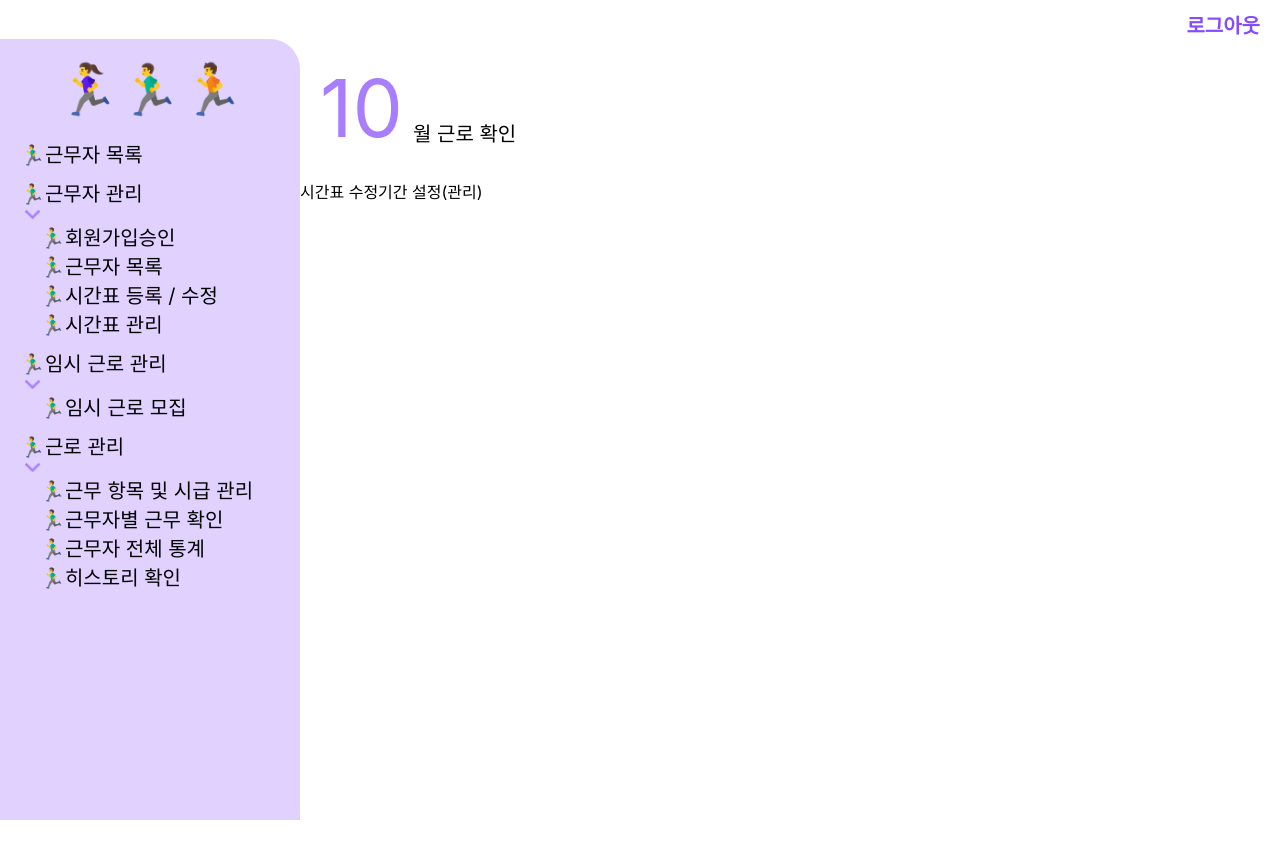
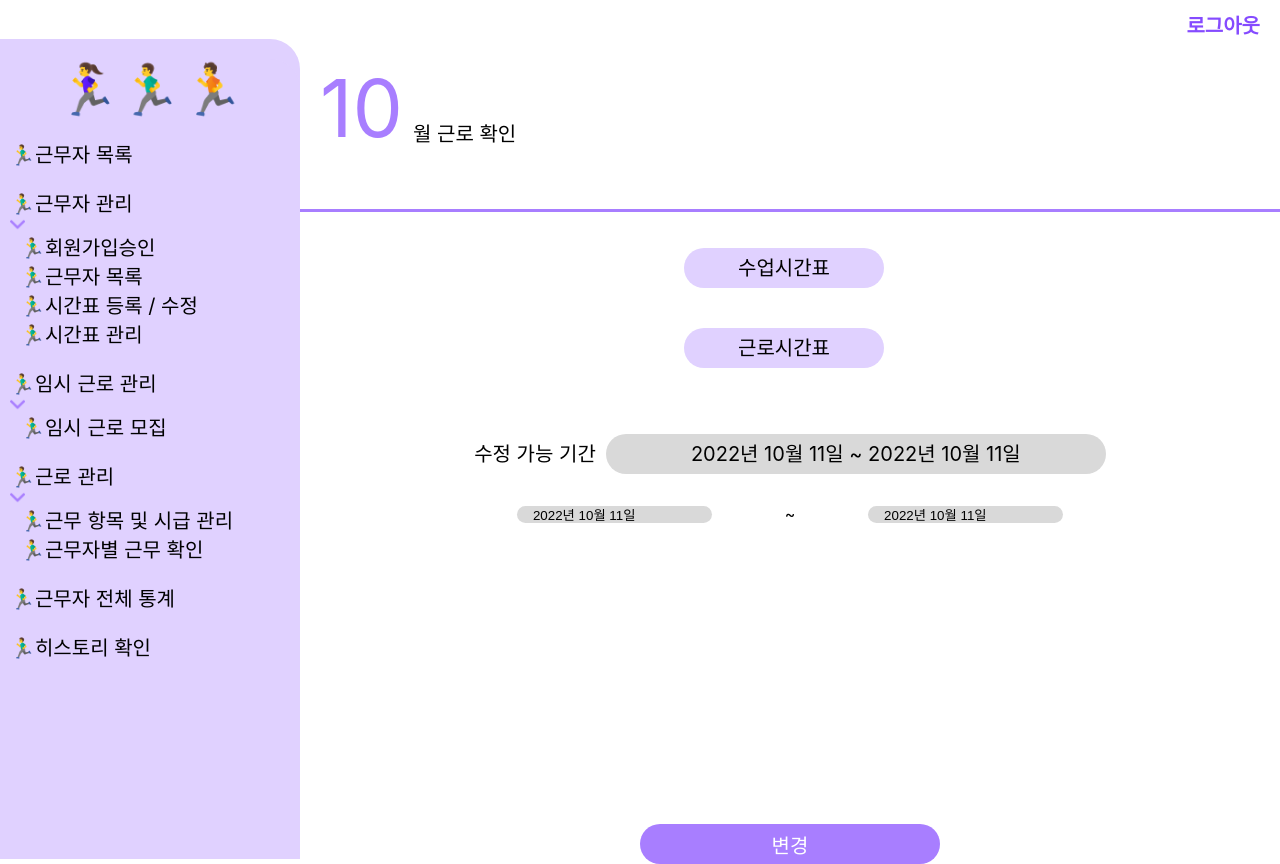
Before and after one commit to CantRunaway/Front-End, a React (Create React App) app: page /schedulemng in a window 1280 px wide. Before the commit the page ends 820 px from the top, so only its background shows below. Built offline with nearby package versions, Linux system fonts and the light colour scheme.

Commit message:
scheduleManage

```diff
--- a/package.json
+++ b/package.json
@@ -9,6 +9,7 @@
     "date-fns": "^2.29.3",
     "dayjs": "^1.11.5",
     "react": "^18.2.0",
+    "react-datepicker": "^4.8.0",
     "react-dom": "^18.2.0",
     "react-modal": "^3.15.1",
     "react-router-dom": "^6.4.2",
--- a/src/etc/Manager_Components/SideMenu.js
+++ b/src/etc/Manager_Components/SideMenu.js
@@ -14,14 +14,15 @@ function SideMenu() {
         🏃‍♀️🏃‍♂️🏃
       </div>
       <div className='menu'>
-        <ul>
+        {/* <ul> */}
           <ul className='menu_title'>🏃‍♂️근무자 목록</ul>
-          <ul className='menu_title' onClick={() => {setView1(!view1)}}>
+          <ul className='menu_title'>
             🏃‍♂️근무자 관리 {" "}
-            {view1 ? <img className="plus-minus" src="/img/sideplus.png" alt='' />
-             :
-             <img className="plus-minus" src="/img/sideminus.png" alt='' />}
-
+            {view1 ? <img className="plus-minus" src="/img/sideplus.png" alt=''
+              onClick={() => {setView1(!view1)}}
+            />
+            :
+            <img className="plus-minus" src="/img/sideminus.png" alt='' onClick={() => {setView1(!view1)}}/>}
             {view1 &&
             <>
             <li className='menu_contents'>
@@ -40,28 +41,28 @@ function SideMenu() {
             </>
             }
           </ul>
-          <ul className='menu_title' onClick={() => {setView2(!view2)}}>
+          <ul className='menu_title'>
             🏃‍♂️임시 근로 관리
-            {view2 ? <img className="plus-minus" src="/img/sideplus.png" alt='' />
+            {view2 ? <img className="plus-minus" src="/img/sideplus.png" alt='' onClick={() => {setView2(!view2)}}/>
              :
-             <img className="plus-minus" src="/img/sideminus.png" alt='' />}
+             <img className="plus-minus" src="/img/sideminus.png" alt='' onClick={() => {setView2(!view2)}}/>}
             {view2 && <li className='menu_contents'>🏃‍♂️임시 근로 모집</li> }
           </ul>
-          <ul className='menu_title' onClick={() => {setView3(!view3)}}>
+          <ul className='menu_title'>
             🏃‍♂️근로 관리{" "}
-            {view3 ? <img className="plus-minus" src="/img/sideplus.png"alt=''  />
+            {view3 ? <img className="plus-minus" src="/img/sideplus.png"alt=''  onClick={() => {setView3(!view3)}}/>
              :
-             <img className="plus-minus" src="/img/sideminus.png" alt='' />}
+             <img className="plus-minus" src="/img/sideminus.png" alt='' onClick={() => {setView3(!view3)}}/>}
             {view3 &&
             <>
               <li className='menu_contents'>🏃‍♂️근무 항목 및 시급 관리</li>
               <li className='menu_contents'>🏃‍♂️근무자별 근무 확인</li>
-              <li className='menu_contents'>🏃‍♂️근무자 전체 통계</li>
-              <li className='menu_contents'>🏃‍♂️히스토리 확인 </li>
             </>
             }
           </ul>
-        </ul>
+          <ul className='menu_title'>🏃‍♂️근무자 전체 통계</ul>
+          <ul className='menu_title'>🏃‍♂️히스토리 확인 </ul>
+        {/* </ul> */}
       </div>
     </div>
 
--- a/src/etc/css/SideMenu.css
+++ b/src/etc/css/SideMenu.css
@@ -11,7 +11,6 @@
 }
 
 .plus-minus{
-    margin-left: 5px;
     width: 15px;
     height: 15px;
 }
@@ -20,17 +19,19 @@
     font-size: 20px;
 }
 
-ul{
-    width: 100%;
-    height: 100%;
+.menu_title{
+    width: 280px;
+    height: auto;
     list-style: none;
     padding: 0;
-    margin: 10px;
+    margin-left: 10px;
     text-decoration-line: none;
 }
 
 .menu_contents{
-    margin-left: 20px;
+    width: 80%;
+    height: auto;
+    margin-left: 10px;
 }
 a, a:visited {
     text-decoration: none;
--- a/src/manager/page/ScheduleManagement/ScheduleManagementPage.js
+++ b/src/manager/page/ScheduleManagement/ScheduleManagementPage.js
@@ -21,7 +21,7 @@ function ScheduleManagementPage() {
           {/* 상단 */}
           <Header/>
           {/* 시간표 수정기간 설정 영역 */}
-          <ScheduleManagementSession/>
+         <ScheduleManagementSession/>
         </div>
       </div>
 
--- /dev/null
+++ b/src/manager/page/ScheduleManagement/components/ClassScheduleManage.js
@@ -0,0 +1,55 @@
+import React, {useState} from 'react'
+import '../css/ClassScheduleManage.css'
+import DatePicker ,{ registerLocale } from "react-datepicker";  // 한국어적용
+import ko from 'date-fns/locale/ko'; // 한국어적용
+import "react-datepicker/dist/react-datepicker.css";
+
+function ClassScheduleManage() {
+  registerLocale("ko", ko);
+  const [classStartDate, setClassStartDate] = useState(new Date());
+  const [classEndDate, setClassEndDate] = useState(new Date());
+
+  const ModificationClicked = () => {
+    alert("변경되었습니다.");
+  }
+
+  return (
+    <div className='ClassScheduleManage'>
+      <div className='periodcontents'>
+        <div className='periodTitle'>수정 가능 기간</div>
+        <div className='periodResult'>
+        {classStartDate.getFullYear() + "년 " + (classStartDate.getMonth()+1) +"월 " + classStartDate.getDate() +"일 "}
+         ~
+        {" "+classEndDate.getFullYear() + "년 " + (classEndDate.getMonth()+1) +"월 " + classEndDate.getDate() +"일"}
+        </div>
+      </div>
+      <div className='Modificationperiod'>
+        <div className='periodDate'>
+          <DatePicker
+            selected={classStartDate}
+            dateFormat="yyyy년 MM월 dd일"
+            onChange={date => setClassStartDate(date)}
+            locale="ko"
+          />
+          {console.log(classStartDate)}
+        </div>
+        <div className='periodMark'>~</div>
+        <div className='periodDate'>
+          <DatePicker
+            selected={classEndDate}
+            dateFormat="yyyy년 MM월 dd일"
+            onChange={date => setClassEndDate(date)}
+            locale="ko"
+          />
+            {console.log(classEndDate)}
+        </div>
+      </div>
+      <div className='modificationBtn'>
+        <button className='mofification_btn'
+        onClick={() => ModificationClicked()}>변경</button>
+      </div>
+    </div>
+  )
+}
+
+export default ClassScheduleManage
--- a/src/manager/page/ScheduleManagement/components/ScheduleManagementSession.js
+++ b/src/manager/page/ScheduleManagement/components/ScheduleManagementSession.js
@@ -1,9 +1,47 @@
-import React from 'react'
+import React, { useState } from 'react'
 import '../css/ScheduleManagementSession.css';
+import ClassScheduleManage from './ClassScheduleManage';
+import WorkScheduleManage from './WorkScheduleManage';
 
 function ScheduleManagementSession() {
+  const [clicked, setClicked] = useState(0);
+  const tabData = [
+    {
+      id: 0,
+      title: "수업시간표",
+      component: <ClassScheduleManage/>
+    },
+    {
+      id: 1,
+      title: "근로시간표",
+      component: <WorkScheduleManage/>
+    }
+  ];
+
+
+  function ScheduleTab () {
+    return(
+      <div className='ScheduleTab'>
+        <ul className='tabs'>
+          {tabData.map(tab => (
+            <li
+            className='tab_title'
+            onClick={() => setClicked(tab.id)}>{tab.title}</li>
+          ))}
+        </ul>
+        <div className='tab_content'>
+          {tabData.filter(tab => clicked === tab.id).map(tab => (
+            <div>{tab.component}</div>
+          ))}
+        </div>
+      </div>
+    )
+  }
+
   return (
-    <div>시간표 수정기간 설정(관리)</div>
+    <div className='ScheduleManagementSession'>
+      {ScheduleTab()}
+    </div>
   )
 }
 
--- /dev/null
+++ b/src/manager/page/ScheduleManagement/components/WorkScheduleManage.js
@@ -0,0 +1,55 @@
+import React, {useState} from 'react'
+import '../css/WorkScheduleManage.css'
+import DatePicker ,{ registerLocale } from "react-datepicker";  // 한국어적용
+import ko from 'date-fns/locale/ko'; // 한국어적용
+import "react-datepicker/dist/react-datepicker.css";
+
+function WorkScheduleManage() {
+  registerLocale("ko", ko);
+  const [workStartDate, setWorkStartDate] = useState(new Date());
+  const [workEndDate, setWorkEndDate] = useState(new Date());
+
+  const ModificationClicked = () => {
+    alert("변경되었습니다.");
+  }
+
+  return (
+    <div className='WorkScheduleManage'>
+      <div className='periodcontents'>
+        <div className='periodTitle'>수정 가능 기간</div>
+        <div className='periodResult'>
+        {workStartDate.getFullYear() + "년 " + (workStartDate.getMonth()+1) +"월 " + workStartDate.getDate() +"일 "}
+         ~
+        {" "+workEndDate.getFullYear() + "년 " + (workEndDate.getMonth()+1) +"월 " + workEndDate.getDate() +"일"}
+        </div>
+      </div>
+      <div className='Modificationperiod'>
+        <div className='periodDate'>
+          <DatePicker
+            selected={workStartDate}
+            dateFormat="yyyy년 MM월 dd일"
+            onChange={date => setWorkStartDate(date)}
+            locale="ko"
+          />
+          {console.log(workStartDate)}
+        </div>
+        <div className='periodMark'>~</div>
+        <div className='periodDate'>
+          <DatePicker
+            selected={workEndDate}
+            dateFormat="yyyy년 MM월 dd일"
+            onChange={date => setWorkEndDate(date)}
+            locale="ko"
+          />
+            {console.log(workEndDate)}
+        </div>
+      </div>
+      <div className='modificationBtn'>
+        <button className='mofification_btn'
+        onClick={() => ModificationClicked()}>변경</button>
+      </div>
+    </div>
+  )
+}
+
+export default WorkScheduleManage
--- /dev/null
+++ b/src/manager/page/ScheduleManagement/css/ClassScheduleManage.css
@@ -0,0 +1,56 @@
+.ClassScheduleManage{
+    width: 100%;
+    height: 100%;
+    /* border: solid 2px black; */
+}
+
+.periodcontents{
+    display: flex;
+    flex-direction: row;
+    margin: 30px;
+}
+
+.periodTitle{
+    margin-right: 10px;
+    color: black;
+    font-size: 20px;
+    text-align: center;
+    line-height: 40px;
+}
+
+.periodResult{
+    width: 500px;
+    height: 40px;
+    color: black;
+    background-color: #D9D9D9;
+    border-radius: 20px;
+    font-size: 20px;
+    text-align: center;
+    line-height: 40px;
+}
+
+.Modificationperiod{
+    display: flex;
+    flex-direction: row;
+    justify-content: space-evenly;
+}
+
+.DatePicker{
+    width: 150px;
+    height: 40px;
+}
+
+.modificationBtn{
+    margin-top: 300px;
+    text-align: center;
+}
+
+.mofification_btn{
+    color: white;
+    width: 300px;
+    height: 40px;
+    background-color: #A87EFF;
+    border-radius: 20px;
+    border: none;
+    font-size: 20px;
+}
--- a/src/manager/page/ScheduleManagement/css/ScheduleManagementPage.css
+++ b/src/manager/page/ScheduleManagement/css/ScheduleManagementPage.css
@@ -17,6 +17,3 @@
     height: 100%;
     text-align: justify;
 }
-
-.ScheduleManagementPageSession{
-}
--- a/src/manager/page/ScheduleManagement/css/ScheduleManagementSession.css
+++ b/src/manager/page/ScheduleManagement/css/ScheduleManagementSession.css
@@ -0,0 +1,41 @@
+.ScheduleManagementSession{
+    width: 100%;
+    height: auto;
+}
+
+.ScheduleTab{
+    display: flex;
+    flex-direction: column;
+    justify-content: center;
+    align-items: center;
+    width: 100%;
+    height: 100%;
+    margin-top: 50px;
+    border-top: 3px solid #A87EFF;
+    background-color: white;
+}
+
+.tabs{
+    width: 40%;
+    height: auto;
+    float: left;
+    list-style: none;
+}
+
+.tab_title {
+    float: left;
+    color: black;
+    width: 200px;
+    height: 40px;
+    border-radius: 20px;
+    text-align: center;
+    line-height: 40px;
+    font-size: 20px;
+    margin: 20px;
+    margin-left: 70px;
+    background-color: #E0D1FF;
+}
+
+.tab_title:active{
+    background-color: #A87EFF;
+}
--- /dev/null
+++ b/src/manager/page/ScheduleManagement/css/WorkScheduleManage.css
@@ -0,0 +1,56 @@
+.WorkScheduleManage{
+    width: 100%;
+    height: 100%;
+    /* border: solid 2px black; */
+}
+
+.periodcontents{
+    display: flex;
+    flex-direction: row;
+    margin: 30px;
+}
+
+.periodTitle{
+    margin-right: 10px;
+    color: black;
+    font-size: 20px;
+    text-align: center;
+    line-height: 40px;
+}
+
+.periodResult{
+    width: 500px;
+    height: 40px;
+    color: black;
+    background-color: #D9D9D9;
+    border-radius: 20px;
+    font-size: 20px;
+    text-align: center;
+    line-height: 40px;
+}
+
+.Modificationperiod{
+    display: flex;
+    flex-direction: row;
+    justify-content: space-evenly;
+}
+
+.DatePicker{
+    width: 150px;
+    height: 40px;
+}
+
+.modificationBtn{
+    margin-top: 300px;
+    text-align: center;
+}
+
+.mofification_btn{
+    color: white;
+    width: 300px;
+    height: 40px;
+    background-color: #A87EFF;
+    border-radius: 20px;
+    border: none;
+    font-size: 20px;
+}
```
Also changed, not shown: 1 other file (tests, documents, lock files or other folders).
